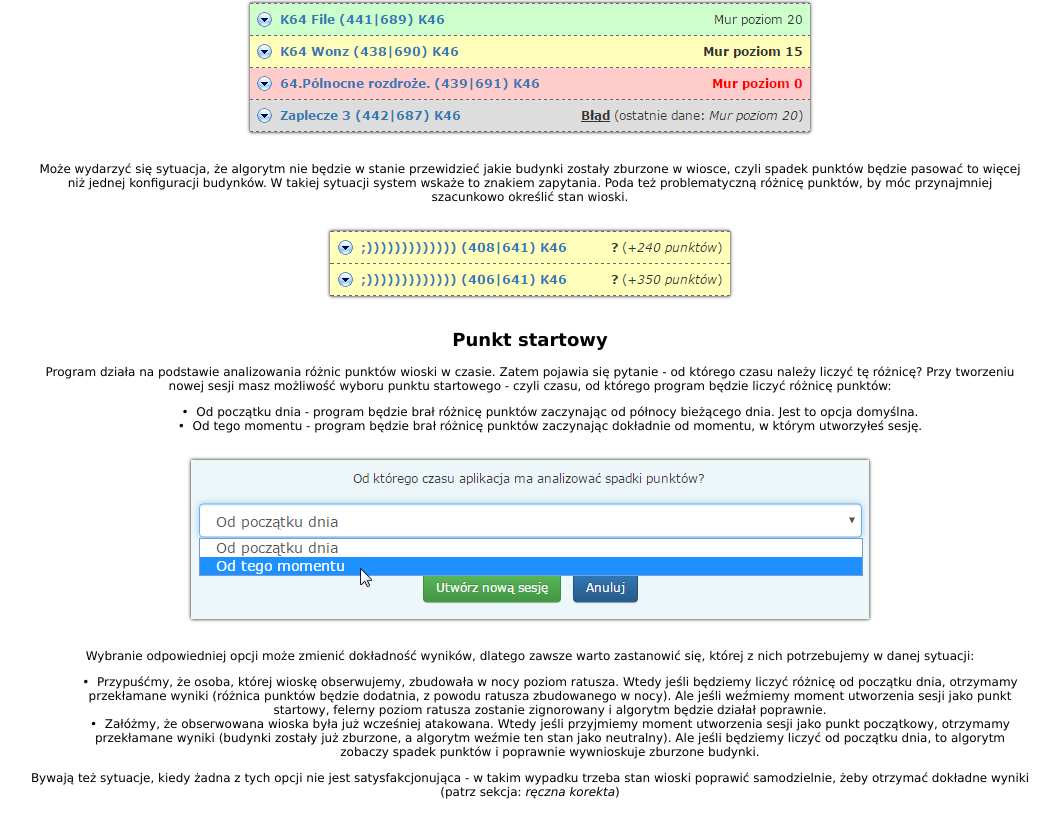
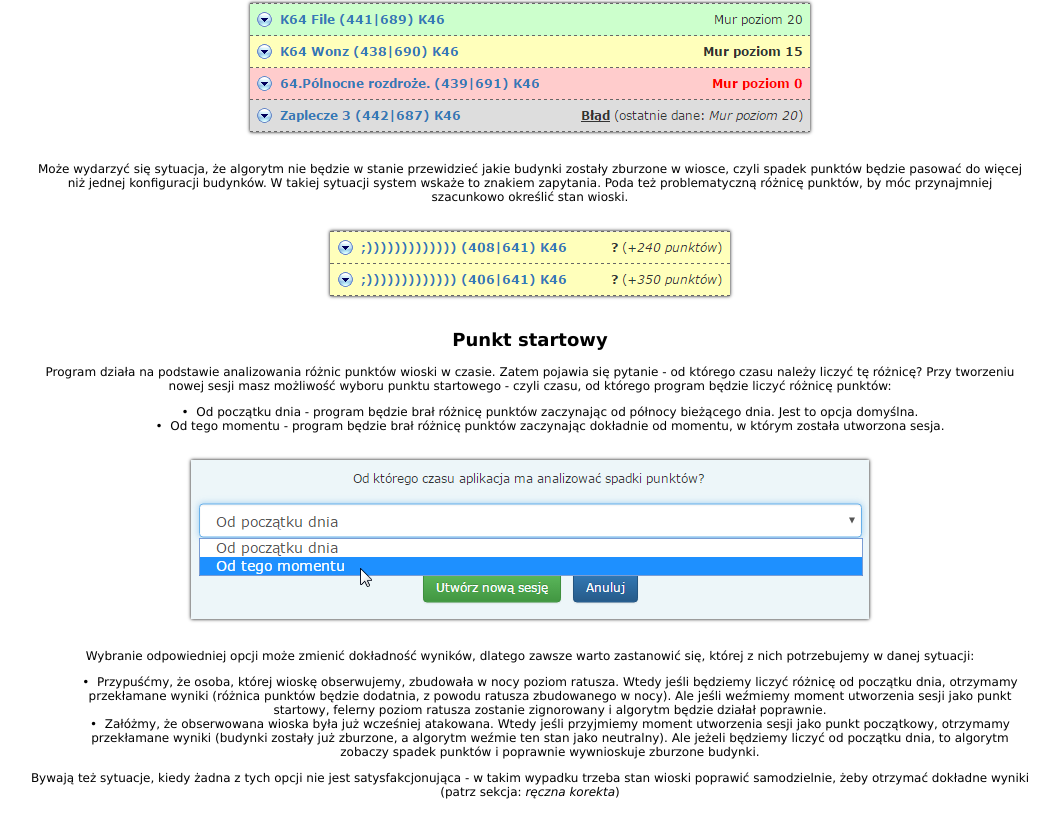
Before and after one commit to barkrzysiek/xxx, a website: page docs/index.htm in a window 1280 px wide. Shown: the part 1156-1970 px from the top of the page, without its empty margins (110-1169 px from the left). Drawn offline with Linux system fonts and the light colour scheme.

Commit message:
writing docs is hard apparently

```diff
--- a/docs/index.htm
+++ b/docs/index.htm
@@ -58,7 +58,7 @@ img {
 
 <img src='s3.png'>
 
-<p>Może wydarzyć się sytuacja, że algorytm nie będzie w stanie przewidzieć jakie budynki zostały zburzone w wiosce, czyli spadek punktów będzie pasować to więcej niż jednej konfiguracji budynków. W takiej sytuacji system wskaże to znakiem zapytania. Poda też problematyczną różnicę punktów, by móc przynajmniej szacunkowo określić stan wioski.</p>
+<p>Może wydarzyć się sytuacja, że algorytm nie będzie w stanie przewidzieć jakie budynki zostały zburzone w wiosce, czyli spadek punktów będzie pasować do więcej niż jednej konfiguracji budynków. W takiej sytuacji system wskaże to znakiem zapytania. Poda też problematyczną różnicę punktów, by móc przynajmniej szacunkowo określić stan wioski.</p>
 
 <img src='s4.png'>
 
@@ -68,7 +68,7 @@ img {
 
 <ul>
 <li>Od początku dnia - program będzie brał różnicę punktów zaczynając od północy bieżącego dnia. Jest to opcja domyślna.</li>
-<li>Od tego momentu - program będzie brał różnicę punktów zaczynając dokładnie od momentu, w którym utworzyłeś sesję.</li>
+<li>Od tego momentu - program będzie brał różnicę punktów zaczynając dokładnie od momentu, w którym została utworzona sesja.</li>
 </ul>
 
 <img src='s5.png'>
@@ -77,7 +77,7 @@ img {
 
 <ul>
 <li>Przypuśćmy, że osoba, której wioskę obserwujemy, zbudowała w nocy poziom ratusza. Wtedy jeśli będziemy liczyć różnicę od początku dnia, otrzymamy przekłamane wyniki (różnica punktów będzie dodatnia, z powodu ratusza zbudowanego w nocy). Ale jeśli weźmiemy moment utworzenia sesji jako punkt startowy, felerny poziom ratusza zostanie zignorowany i algorytm będzie działał poprawnie.</li>
-<li>Załóżmy, że obserwowana wioska była już wcześniej atakowana. Wtedy jeśli przyjmiemy moment utworzenia sesji jako punkt początkowy, otrzymamy przekłamane wyniki (budynki zostały już zburzone, a algorytm weźmie ten stan jako neutralny). Ale jeśli będziemy liczyć od początku dnia, to algorytm zobaczy spadek punktów i poprawnie wywnioskuje zburzone budynki.</li>
+<li>Załóżmy, że obserwowana wioska była już wcześniej atakowana. Wtedy jeśli przyjmiemy moment utworzenia sesji jako punkt początkowy, otrzymamy przekłamane wyniki (budynki zostały już zburzone, a algorytm weźmie ten stan jako neutralny). Ale jeżeli będziemy liczyć od początku dnia, to algorytm zobaczy spadek punktów i poprawnie wywnioskuje zburzone budynki.</li>
 </ul>
 
 <p>Bywają też sytuacje, kiedy żadna z tych opcji nie jest satysfakcjonująca - w takim wypadku trzeba stan wioski poprawić samodzielnie, żeby otrzymać dokładne wyniki (patrz sekcja: <i>ręczna korekta</i>)</p>
@@ -104,7 +104,7 @@ img {
 
 <h2>Przywracanie sesji</h2>
 
-<p>Program cały czas zapisuje informacje o kontrolowanych wioskach, zatem możesz zamknąć go w każdej chwili bez tracenia wszystkich danych.</p>
+<p>Program cały czas zapisuje informacje o kontrolowanych wioskach, zatem można zamknąć go w każdej chwili bez tracenia wszystkich danych.</p>
 
 <p>Gdy będziesz chciał wrócić później do swojej listy, wystarczy kliknąć opcję <i>"Przywróć poprzednią sesję"</i> w ekranie startowym. Lista wiosek i dane na ich temat zostaną przywrócone do poprzedniego stanu.</p>
 
```
